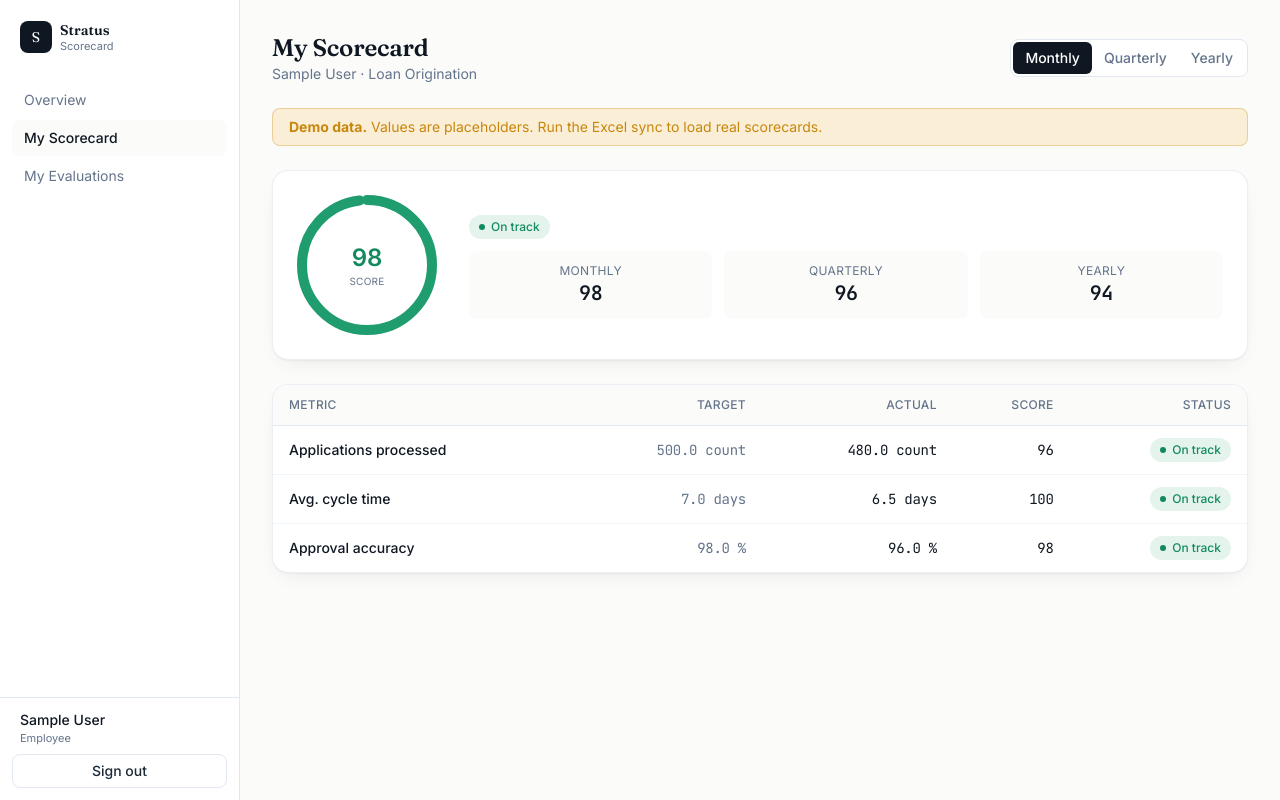
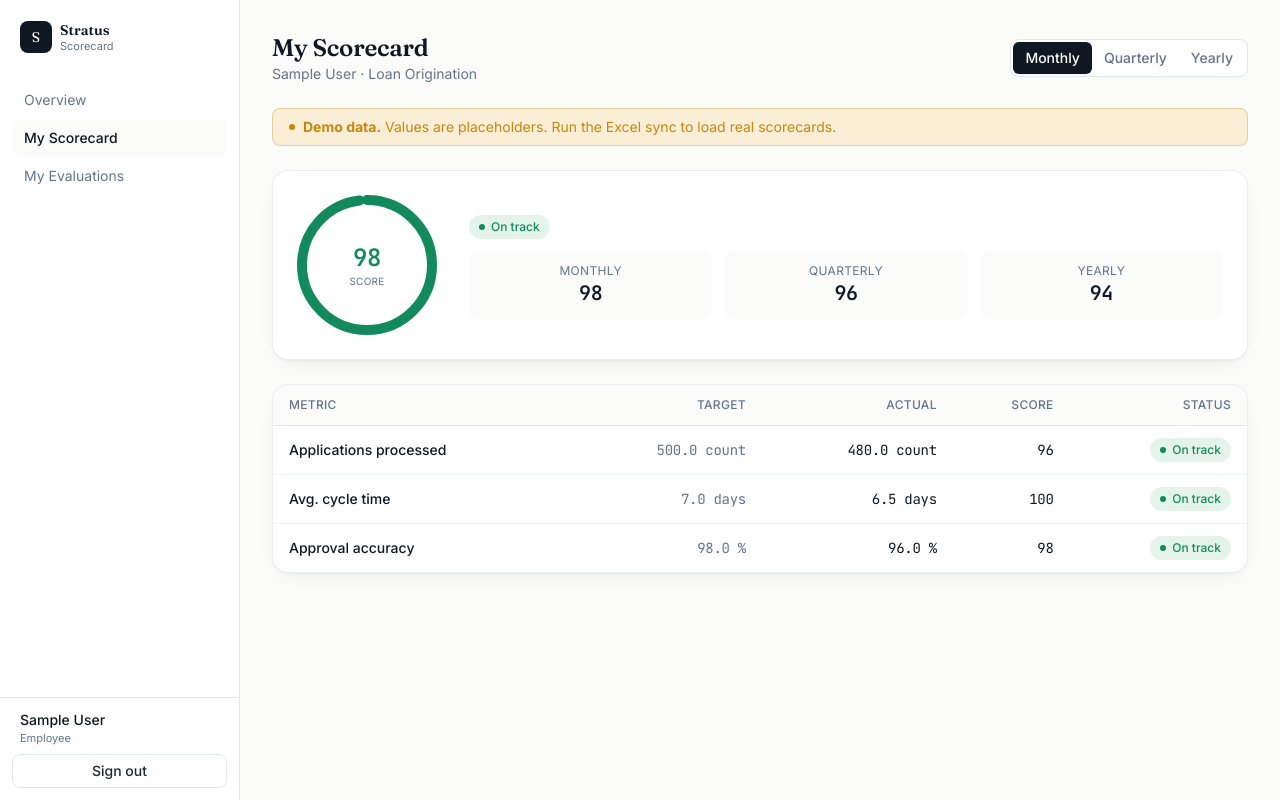
Before and after one commit to kidcaneda/Stratus-Financial-Employee-Scorecard, a Next.js app: page /scorecard in a window 1280 px wide. Built offline with nearby package versions, Linux system fonts and the light colour scheme; no server answers; the database is empty; sample sign-in values are in the browser's storage.

Commit message:
Update ui.tsx

```diff
--- a/src/components/ui.tsx
+++ b/src/components/ui.tsx
@@ -1,7 +1,9 @@
 "use client";
 
+import { useEffect, useState } from "react";
 import { Period, Status } from "@/types";
 import { statusClasses, fmt } from "@/lib/scoring";
+import { useCountUp } from "@/components/CountUp";
 
 export function StatusPill({ status }: { status: Status }) {
   const c = statusClasses(status);
@@ -27,9 +29,24 @@ export function ScoreRing({
   const r = (size - stroke) / 2;
   const circ = 2 * Math.PI * r;
   const pct = Math.max(0, Math.min(100, value));
-  const offset = circ - (pct / 100) * circ;
+
+  // Sweep the arc in on mount (reduced-motion jumps to final).
+  const [drawn, setDrawn] = useState(false);
+  useEffect(() => {
+    const reduce = window.matchMedia?.("(prefers-reduced-motion: reduce)").matches;
+    if (reduce) {
+      setDrawn(true);
+      return;
+    }
+    const t = requestAnimationFrame(() => setDrawn(true));
+    return () => cancelAnimationFrame(t);
+  }, []);
+
+  const offset = drawn ? circ - (pct / 100) * circ : circ;
+  const counted = useCountUp(pct);
   const colorVar =
-    status === "green" ? "#1F9D6E" : status === "amber" ? "#D99315" : "#D24B4B";
+    status === "green" ? "#138A5E" : status === "amber" ? "#C8860C" : "#C73E3E";
+
   return (
     <div className="relative inline-flex" style={{ width: size, height: size }}>
       <svg width={size} height={size} className="-rotate-90">
@@ -44,11 +61,13 @@ export function ScoreRing({
           strokeDasharray={circ}
           strokeDashoffset={offset}
           strokeLinecap="round"
-          style={{ transition: "stroke-dashoffset 0.6s ease" }}
+          style={{ transition: "stroke-dashoffset 0.9s cubic-bezier(0.16, 1, 0.3, 1)" }}
         />
       </svg>
       <div className="absolute inset-0 flex flex-col items-center justify-center">
-        <span className={`text-2xl font-semibold ${c.text}`}>{fmt(value, 0)}</span>
+        <span className={`text-2xl font-semibold tabular-nums ${c.text}`}>
+          {fmt(counted, 0)}
+        </span>
         <span className="text-[10px] uppercase tracking-wide text-ink-muted">score</span>
       </div>
     </div>
@@ -64,14 +83,14 @@ export function PeriodSelector({
 }) {
   const periods: Period[] = ["monthly", "quarterly", "yearly"];
   return (
-    <div className="inline-flex rounded-lg border border-slate-200 bg-white p-0.5">
+    <div className="inline-flex rounded-lg border border-slate-200 bg-surface p-0.5">
       {periods.map((p) => (
         <button
           key={p}
           onClick={() => onChange(p)}
-          className={`rounded-md px-3 py-1.5 text-sm font-medium capitalize transition ${
+          className={`rounded-md px-3 py-1.5 text-sm font-medium capitalize transition-all duration-150 ${
             value === p
-              ? "bg-ink text-white"
+              ? "bg-ink text-white shadow-sm"
               : "text-ink-muted hover:text-ink"
           }`}
         >
@@ -84,8 +103,9 @@ export function PeriodSelector({
 
 export function MockBanner() {
   return (
-    <div className="rounded-lg border border-signal-amber/30 bg-signal-amberbg px-4 py-2 text-sm text-signal-amber">
-      <strong>Demo data.</strong> Values are placeholders. Run the Excel sync to load real scorecards.
+    <div className="flex items-center gap-2 rounded-lg border border-signal-amber/30 bg-signal-amberbg px-4 py-2 text-sm text-signal-amber">
+      <span className="h-1.5 w-1.5 rounded-full bg-signal-amber" />
+      <span><strong>Demo data.</strong> Values are placeholders. Run the Excel sync to load real scorecards.</span>
     </div>
   );
 }
```
